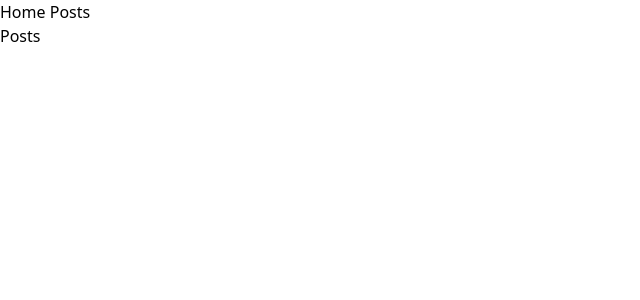
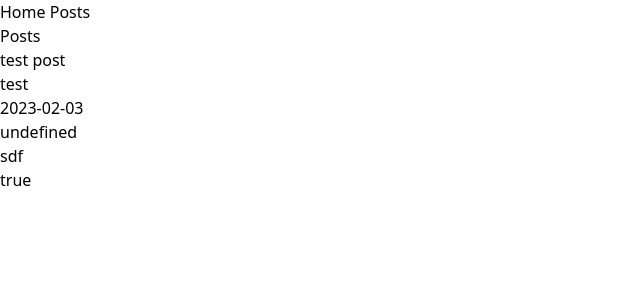
Before and after one commit to jspsv/kit-md-blog-starter, a SvelteKit app: page /posts in a window 1280 px wide. Shown: the top 300 px of the page, without its empty margins (0-640 px from the left). Built offline with nearby package versions, Linux system fonts and the light colour scheme.

Commit message:
added types for post data, PostCard component

```diff
--- /dev/null
+++ b/src/lib/components/PostCard.svelte
@@ -0,0 +1,13 @@
+<script lang="ts">
+	import type { PostMeta } from '$lib/markdown/types';
+	export let metadata: PostMeta;
+</script>
+
+<a href={metadata.slug}>
+	<h3>{metadata.title}</h3>
+	<h3>{metadata.category}</h3>
+	<h3>{metadata.date}</h3>
+	<h3>{metadata.dateUpdated}</h3>
+	<h3>{metadata.description}</h3>
+	<h3>{metadata.draft}</h3>
+</a>
--- /dev/null
+++ b/src/routes/posts/+page.server.ts
@@ -0,0 +1,24 @@
+import type { PageServerLoad } from './$types';
+import type { PostMeta } from '$lib/markdown/types';
+import { error } from '@sveltejs/kit';
+
+export const load = (async ({}) => {
+	const postsIndex: PostMeta[] = [
+		{
+			slug: '/',
+			title: 'test post',
+			category: 'test',
+			description: 'sdf',
+			date: '2023-02-03',
+			draft: true
+		}
+	];
+
+	if (!postsIndex.length) {
+		throw error(400, 'No posts exist.');
+	}
+
+	return {
+		postsIndex: postsIndex
+	};
+}) satisfies PageServerLoad;
--- a/src/routes/posts/+page.svelte
+++ b/src/routes/posts/+page.svelte
@@ -1,6 +1,14 @@
 <script lang="ts">
+	import type { PageData } from './$types';
+	import PostCard from '$lib/components/PostCard.svelte';
+
+	export let data: PageData;
 </script>
 
 <div>
 	<h1>Posts</h1>
+
+	{#each data.postsIndex as metadata}
+		<PostCard {metadata} />
+	{/each}
 </div>
```
Also changed, not shown: src/lib/markdown/types.d.ts (added, +21 -0 lines).
